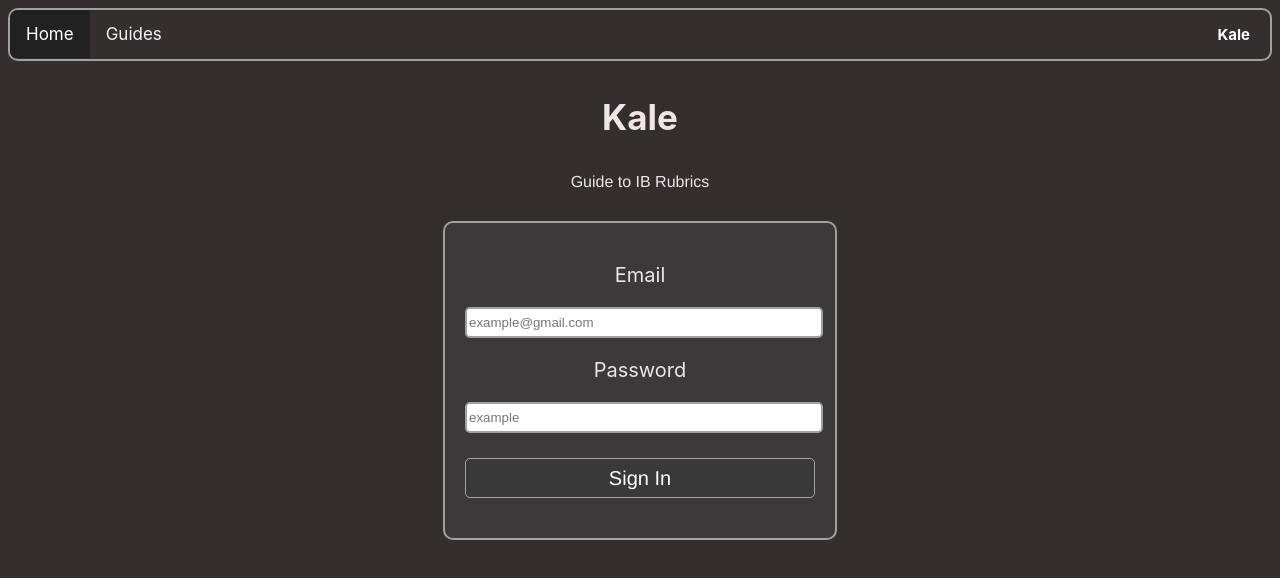
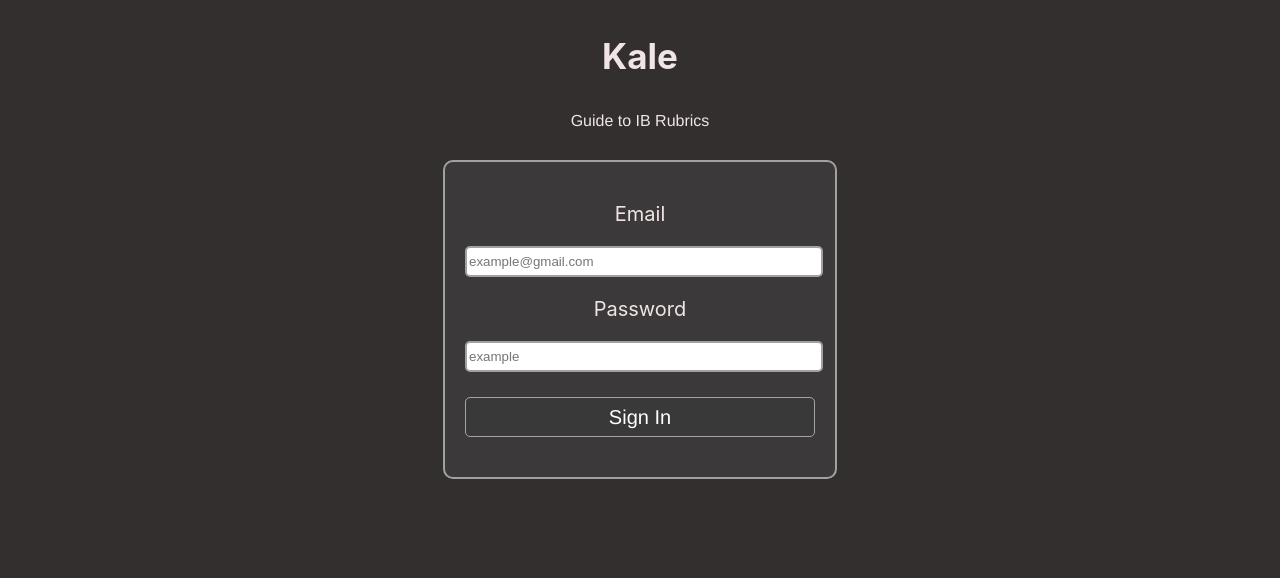
Before and after one commit to WasTaken-Au/Kale, a plain HTML site: page index/index.html in a window 1280 px wide. Drawn offline with Linux system fonts and the light colour scheme.

Commit message:
Remove top navigation from index.html
Removed top navigation bar from the index page.

```diff
--- a/index/index.html
+++ b/index/index.html
@@ -9,11 +9,6 @@
     <script  src="login.js" defer></script>
 </head>
 <body>
-    <div class="topnav">
-        <a class="active" href="#home">Home</a>
-        <a href="#guides">Guides</a>
-        <p class="topnavText">Kale</p>
-    </div>
     <p class="heading">Kale</p>
     <p class="subheading">Guide to IB Rubrics</p>
     <div class="login-box">
```
